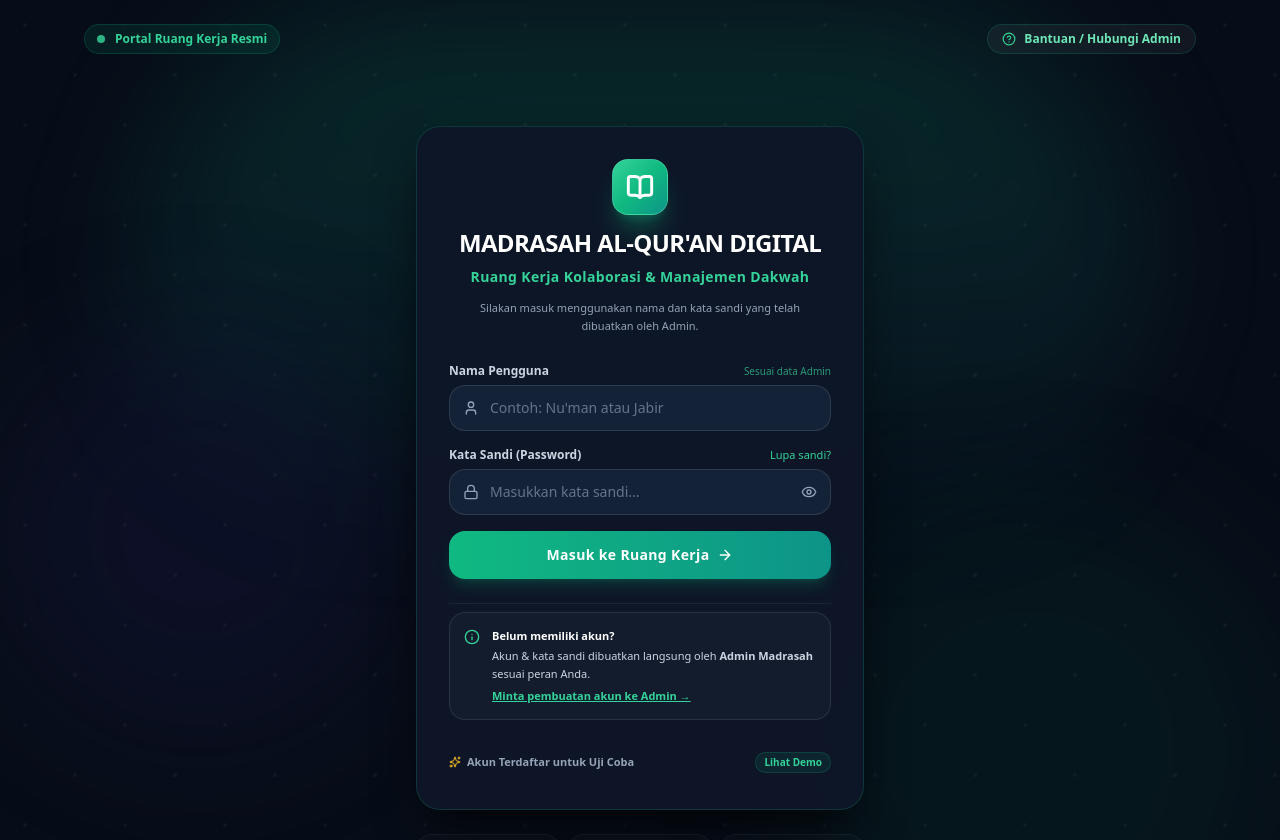
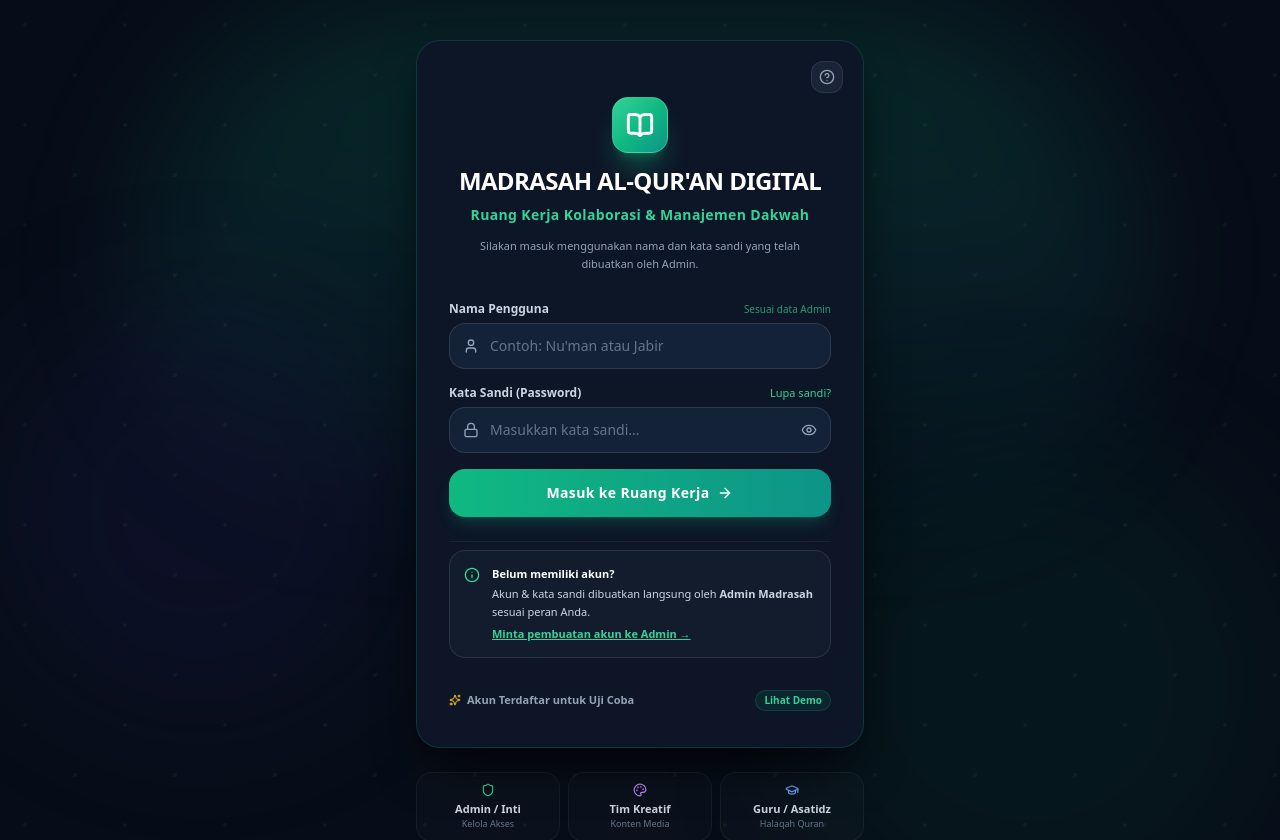
Before and after one commit to jabir-droid/Madrasah-Alquran-Digitsl, a Next.js app: page / in a window 1280 px wide. Shown: the top 840 px of the page. Built offline with nearby package versions, Linux system fonts and the light colour scheme; no server answers.

Commit message:
style: remove top header pill, elevate login card position, and place help icon in card top-right

```diff
--- a/src/components/LoginPage.tsx
+++ b/src/components/LoginPage.tsx
@@ -57,28 +57,22 @@ export default function LoginPage() {
         }}
       />
 
-      {/* Top Bar Navigation */}
-      <header className="relative z-10 w-full max-w-6xl mx-auto px-5 py-6 flex items-center justify-between">
-        <div className="flex items-center gap-2.5 px-3 py-1.5 rounded-full bg-emerald-500/10 border border-emerald-500/20 text-emerald-400 text-xs font-semibold backdrop-blur-sm shadow-xs">
-          <span className="w-2 h-2 rounded-full bg-emerald-400 animate-pulse" />
-          <span>Portal Ruang Kerja Resmi</span>
-        </div>
-
-        <button
-          onClick={() => setShowAdminContactModal(true)}
-          className="inline-flex items-center gap-2 px-3.5 py-1.5 rounded-full bg-white/5 hover:bg-white/10 text-emerald-300 hover:text-white border border-emerald-500/20 text-xs font-semibold transition-all cursor-pointer backdrop-blur-sm shadow-xs"
-        >
-          <HelpCircle size={14} className="text-emerald-400" />
-          <span>Bantuan / Hubungi Admin</span>
-        </button>
-      </header>
-
       {/* Main Container */}
-      <main className="relative z-10 flex-1 flex items-center justify-center px-4 py-8 sm:py-12">
+      <main className="relative z-10 flex-1 flex items-center justify-center px-4 py-6 sm:py-10">
         <div className="w-full max-w-md">
 
           {/* Login Card */}
-          <div className="bg-[#0e1728]/95 backdrop-blur-2xl border border-emerald-500/20 hover:border-emerald-500/30 shadow-2xl shadow-black/80 rounded-3xl p-6 sm:p-8 space-y-6 transition-all">
+          <div className="relative bg-[#0e1728]/95 backdrop-blur-2xl border border-emerald-500/20 hover:border-emerald-500/30 shadow-2xl shadow-black/80 rounded-3xl p-6 sm:p-8 space-y-6 transition-all">
+
+            {/* Tombol Bantuan '?' di Pojok Kanan Atas Kartu */}
+            <button
+              type="button"
+              onClick={() => setShowAdminContactModal(true)}
+              title="Bantuan / Hubungi Admin"
+              className="absolute top-5 right-5 w-8 h-8 rounded-xl bg-slate-800/80 hover:bg-emerald-500/20 border border-slate-700/70 hover:border-emerald-500/40 text-slate-400 hover:text-emerald-300 flex items-center justify-center transition-all cursor-pointer group shadow-2xs"
+            >
+              <HelpCircle size={16} className="group-hover:scale-110 transition-transform text-slate-400 group-hover:text-emerald-400" />
+            </button>
 
             {/* Header Branding (Foto 3 replacing Foto 2) */}
             <div className="flex flex-col items-center text-center space-y-2 pb-1">
```
